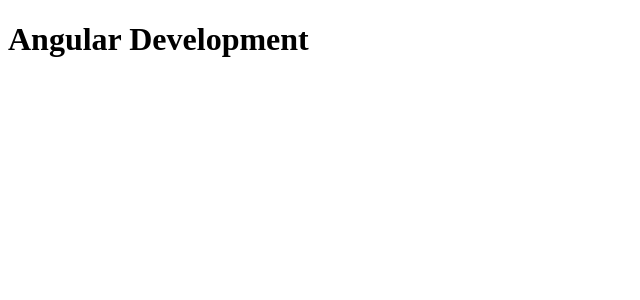
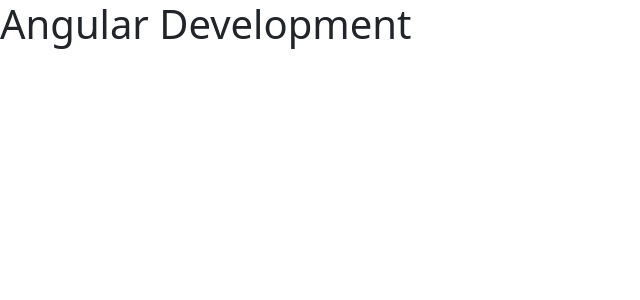
Before and after one commit to benoysamthomas/humber-app-demo, an Angular app: page / in a window 1280 px wide. Shown: the top 300 px of the page, without its empty margins (0-640 px from the left). Built offline with nearby package versions, Linux system fonts and the light colour scheme.

Commit message:
commit3:install bootstrap and import

```diff
--- a/package.json
+++ b/package.json
@@ -18,6 +18,7 @@
     "@angular/platform-browser": "^15.2.0",
     "@angular/platform-browser-dynamic": "^15.2.0",
     "@angular/router": "^15.2.0",
+    "bootstrap": "^5.2.3",
     "rxjs": "~7.8.0",
     "tslib": "^2.3.0",
     "zone.js": "~0.12.0"
--- a/src/index.html
+++ b/src/index.html
@@ -2,7 +2,7 @@
 <html lang="en">
 <head>
   <meta charset="utf-8">
-  <title>HumberAppDemo</title>
+  <title>Shawpify</title>
   <base href="/">
   <meta name="viewport" content="width=device-width, initial-scale=1">
   <link rel="icon" type="image/x-icon" href="favicon.ico">
--- a/src/styles.css
+++ b/src/styles.css
@@ -1 +1,2 @@
 /* You can add global styles to this file, and also import other style files */
+@import "~bootstrap/dist/css/bootstrap.css";
```
Also changed, not shown: src/app/app.component.html (line endings or trailing spaces), 1 other file (tests, documents, lock files or other folders).
